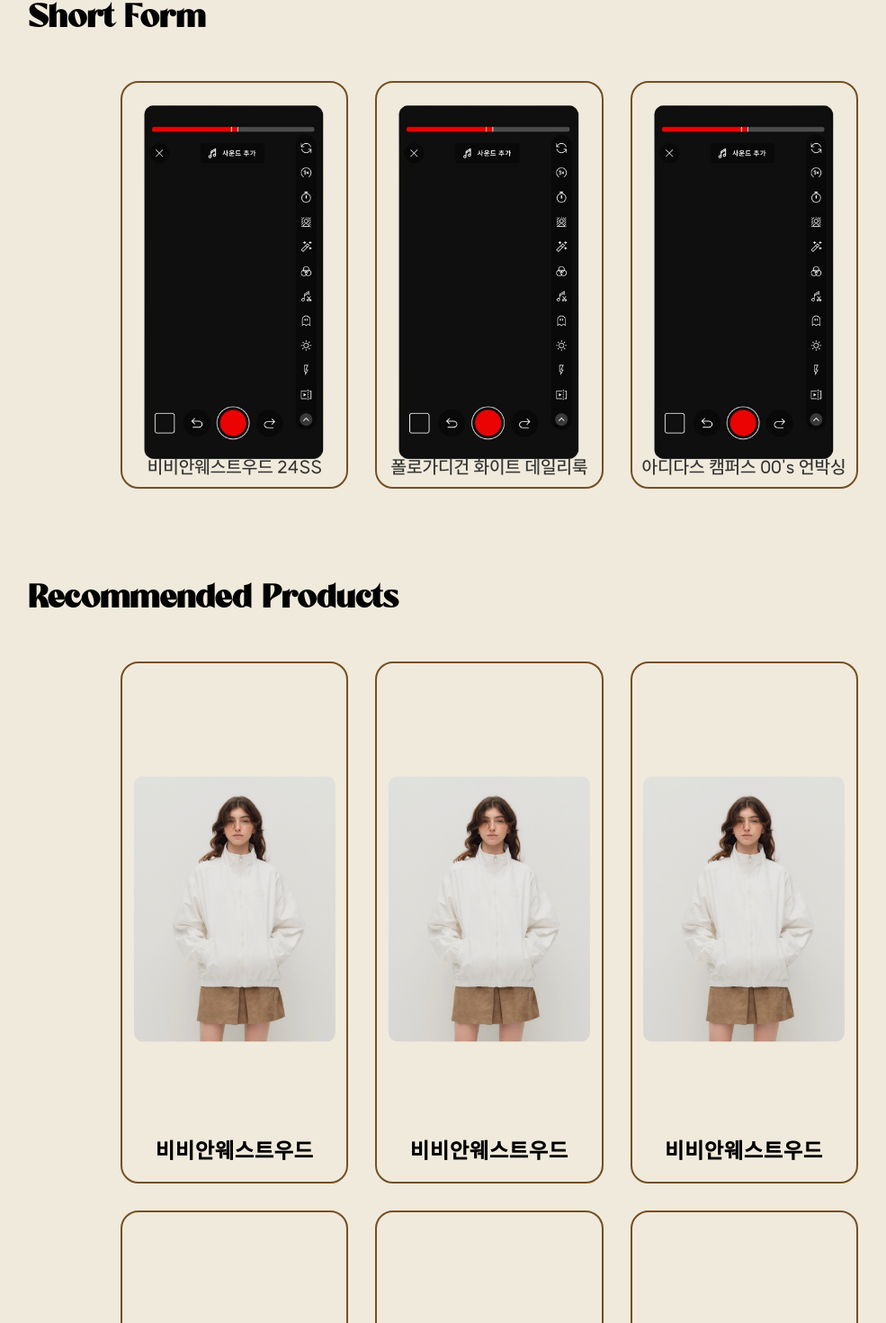
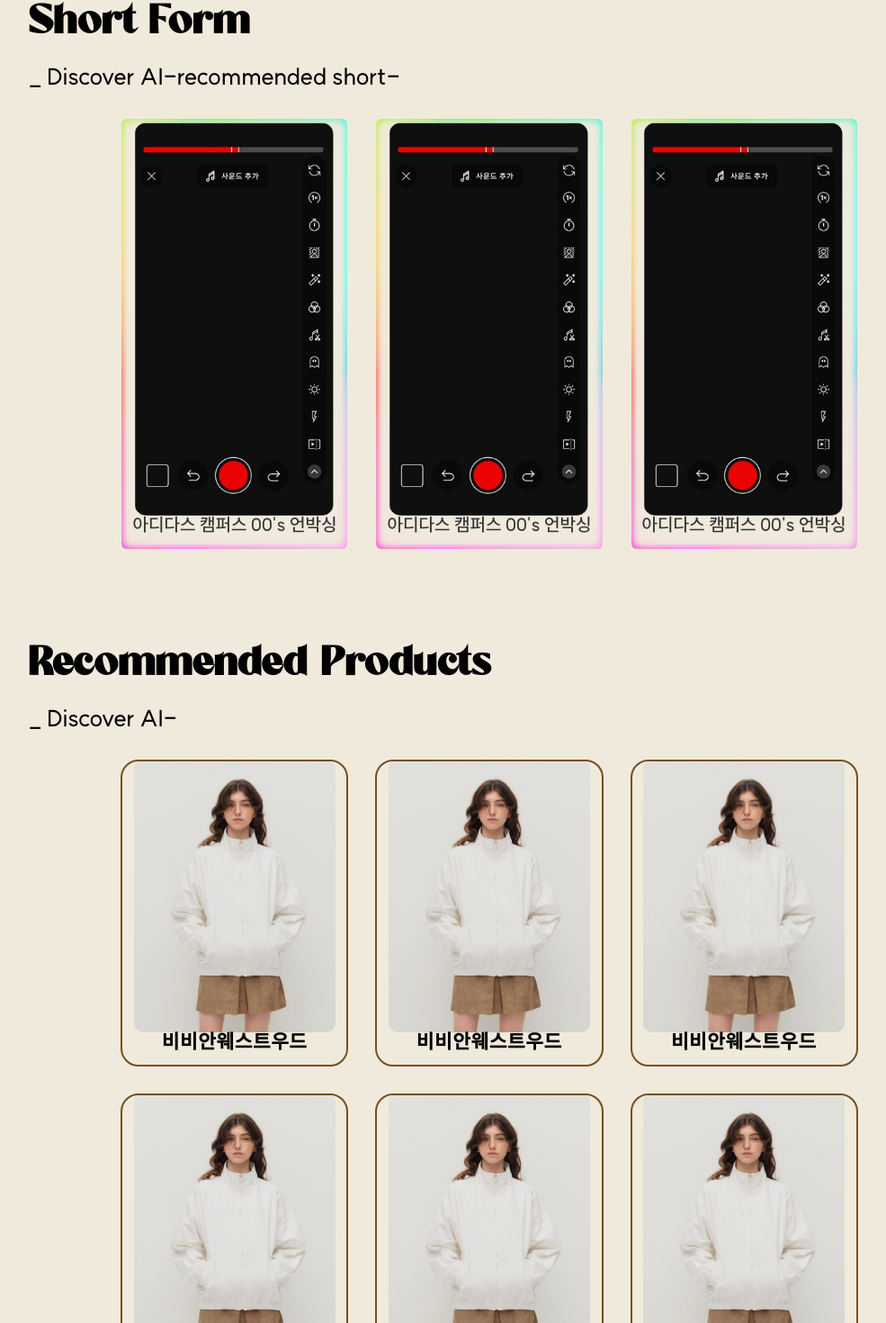
Before and after one commit to SK-Rookies-Final3/FrontEnd, a React (Create React App) app: page / in a window 1280 px wide. Shown: the part 901-2371 px from the top of the page at 90% size, without its empty margins (96-1081 px from the left). Built offline with nearby package versions, Linux system fonts and the light colour scheme.

Commit message:
fix: RF-42 <전체적인 디자인 수정 & 애니메이션 추가>

```diff
--- a/src/component/Home.js
+++ b/src/component/Home.js
@@ -1,4 +1,4 @@
-import React, { useState } from 'react';
+import React, { useState, useEffect } from 'react';
 import { useNavigate, useLocation } from 'react-router-dom';
 import ShortModal from './ShortModal';
 import leftImage from '../logo/404logo.png';
@@ -23,6 +23,72 @@ function Home() {
 
     const [showModal, setShowModal] = useState(false);
     const [videoSrc, setVideoSrc] = useState('');
+    const navigate = useNavigate();
+
+    // 타이핑 effect short
+    const [displayedText, setDisplayedText] = useState('');
+    const texts = ["Discover AI-recommended short-form videos tailored just for you!", "당신에게 꼭 맞는 AI 추천 숏폼을 지금 만나보세요!"];
+    const [textIndex, setTextIndex] = useState(0);
+    const [charIndex, setCharIndex] = useState(0);
+    const [isDeleting, setIsDeleting] = useState(false);
+    const [isPausedShort, setIsPausedShort] = useState(false);
+
+    // 타이핑 effect product
+    const [newDisplayedText, setNewDisplayedText] = useState('');
+    const newTexts = ["Discover AI-recommended products tailored just for you!", "당신에게 꼭 맞는 AI 추천 상품을 지금 만나보세요!"];
+    const [newTextIndex, setNewTextIndex] = useState(0);
+    const [newCharIndex, setNewCharIndex] = useState(0);
+    const [newIsDeleting, setNewIsDeleting] = useState(false);
+    const [isPausedProduct, setIsPausedProduct] = useState(false);
+
+    const typingEffect = (
+        texts, setDisplayedText, charIndex, setCharIndex,
+        isDeleting, setIsDeleting, textIndex, setTextIndex,
+        isPaused, setIsPaused
+    ) => {
+        if (isPaused) return;
+
+        const timeout = setTimeout(() => {
+            if (isDeleting) {
+                if (charIndex > 0) {
+                    setDisplayedText(texts[textIndex].slice(0, charIndex - 1));
+                    setCharIndex((prev) => prev - 1);
+                } else {
+                    setIsDeleting(false);
+                    setTextIndex((prev) => (prev + 1) % texts.length);
+                    setIsPaused(true);
+                    setTimeout(() => setIsPaused(false), 1000);
+                }
+            } else {
+                if (charIndex < texts[textIndex].length) {
+                    setDisplayedText(texts[textIndex].slice(0, charIndex + 1));
+                    setCharIndex((prev) => prev + 1);
+                } else {
+                    setIsDeleting(true);
+                    setIsPaused(true);
+                    setTimeout(() => setIsPaused(false), 1000);
+                }
+            }
+        }, isDeleting ? 50 : 50);
+
+        return () => clearTimeout(timeout);
+    };
+
+    useEffect(() => {
+        return typingEffect(
+            texts, setDisplayedText, charIndex, setCharIndex,
+            isDeleting, setIsDeleting, textIndex, setTextIndex,
+            isPausedShort, setIsPausedShort
+        );
+    }, [charIndex, isDeleting, textIndex, isPausedShort]);
+
+    useEffect(() => {
+        return typingEffect(
+            newTexts, setNewDisplayedText, newCharIndex, setNewCharIndex,
+            newIsDeleting, setNewIsDeleting, newTextIndex, setNewTextIndex,
+            isPausedProduct, setIsPausedProduct
+        );
+    }, [newCharIndex, newIsDeleting, newTextIndex, isPausedProduct]);
 
     const handleVideoClick = (url) => {
         setVideoSrc(url);
@@ -33,8 +99,6 @@ function Home() {
         setShowModal(false);
         setVideoSrc('');
     };
-
-    const navigate = useNavigate();
 
     const handleViewAllClick = () => {
         navigate('/pages/shop');
@@ -61,29 +125,59 @@ function Home() {
             {/* Short Form */}
             <div className="form-container">
                 <h2 className="form-title">Short Form</h2>
+                <div className="typed-text">_ {displayedText}</div>
                 <div className="short-form-videos">
-                    <div className="video-card" onClick={() => handleVideoClick('https://www.youtube.com/embed/khHcpvsUdK8')}>
-                        <img src={short} alt="Video1" className="video-thumbnail" />
-                        <p className="sub-form-title">비비안웨스트우드 24SS</p>
+
+                    <div className="has-glow">
+                        <div className="glow">
+                            <div className="glow-bg"></div>
+                        </div>
+                        <div className="white-clip"></div>
+                        <div className="content">
+                            <div className="video-card" onClick={() => handleVideoClick('https://www.youtube.com/embed/khHcpvsUdK8')}>
+                                <img src={short} alt="Video3" className="video-thumbnail" />
+                                <p className="sub-form-title">아디다스 캠퍼스 00's 언박싱</p>
+                            </div>
+                        </div>
                     </div>
-                    <div className="video-card" onClick={() => handleVideoClick('https://www.youtube.com/embed/khHcpvsUdK8')}>
-                        <img src={short} alt="Video2" className="video-thumbnail" />
-                        <p className="sub-form-title">폴로가디건 화이트 데일리룩</p>
+
+                    <div className="has-glow">
+                        <div className="glow">
+                            <div className="glow-bg"></div>
+                        </div>
+                        <div className="white-clip"></div>
+                        <div className="content">
+                            <div className="video-card" onClick={() => handleVideoClick('https://www.youtube.com/embed/khHcpvsUdK8')}>
+                                <img src={short} alt="Video3" className="video-thumbnail" />
+                                <p className="sub-form-title">아디다스 캠퍼스 00's 언박싱</p>
+                            </div>
+                        </div>
                     </div>
-                    <div className="video-card" onClick={() => handleVideoClick('https://www.youtube.com/embed/khHcpvsUdK8')}>
-                        <img src={short} alt="Video3" className="video-thumbnail" />
-                        <p className="sub-form-title">아디다스 캠퍼스 00's 언박싱</p>
+
+                    <div className="has-glow">
+                        <div className="glow">
+                            <div className="glow-bg"></div>
+                        </div>
+                        <div className="white-clip"></div>
+                        <div className="content">
+                            <div className="video-card" onClick={() => handleVideoClick('https://www.youtube.com/embed/khHcpvsUdK8')}>
+                                <img src={short} alt="Video3" className="video-thumbnail" />
+                                <p className="sub-form-title">아디다스 캠퍼스 00's 언박싱</p>
+                            </div>
+                        </div>
                     </div>
+
                 </div>
+
+
                 <ShortModal showModal={showModal} videoSrc={videoSrc} onClose={handleCloseModal} />
             </div>
 
 
             {/* Product Form */}
             <div className='form-container'>
-
                 <h2 className="form-title">Recommended Products</h2>
-
+                <div className="typed-text">_ {newDisplayedText}</div>
                 <div class="product-form-container">
                     <div class="card">
                         <div class="imgBx">
--- a/src/component/css/Home.css
+++ b/src/component/css/Home.css
@@ -108,13 +108,17 @@
 }
 
 .form-title {
-    font-size: 36px;
+  font-size: 45px;
   font-weight: bold;
   margin-bottom: 20px;
   position: relative;
   display: inline-block;
   font-family: "SugarMagic";
   margin-top: 100px;
+}
+
+.typed-text {
+  font-size: 25px;
 }
 
 .short-form-title::after {
@@ -138,17 +142,18 @@
 }
 
 .video-card {
-    width: 100%;
+  width: 115%;
   height: 100%;
   background-color: transparent;
-    border: 2px solid #754F23;
+  /* border: 2px solid #754F23; */
   border-radius: 20px;
-    padding: 10px;
+  /* padding: 10px; */
 }
 
 .video-thumbnail {
   width: 100%;
   height: auto;
+  margin-top: -27px;
   cursor: pointer;
 }
 
@@ -160,51 +165,112 @@
   margin-top: -20px;
 }
 
+.content {
+  display: flex;
+  flex-direction: column;
+  padding: 10px;
+  flex-grow: 1;
+  border-radius: 8px;
+  margin: 6px;
+  backdrop-filter: blur(22px);
+  background: transparent;
+  justify-content: center;
+  align-items: center;
+}
+
+.has-glow {
+  width: 100%;
+  height: 100%;
+  display: inline-flex;
+  position: relative;
+  isolation: isolate;
+}
+
+.white-clip {
+  position: absolute;
+  /* background: white; */
+  background: #F0EADC;
+  filter: blur(6px);
+  border-radius: 8px;
+  width: 100%;
+  height: 100%;
+  pointer-events: none;
+}
+
+.glow {
+  border-radius: 6px;
+  inset: 1px;
+  overflow: hidden;
+  position: absolute;
+  transition: opacity 0.8s ease-out;
+  will-change: opacity;
+}
+
+.glow-bg {
+  --color: oklch(0.85 0.37 145.75);
+  animation: spin 3s linear infinite;
+  aspect-ratio: 1;
+  background: conic-gradient(in oklch longer hue, var(--color), var(--color));
+  left: 50%;
+  top: 50%;
+  position: absolute;
+  translate: -50% -50%;
+  width: 250%;
+  height: 250%;
+}
+
+@keyframes spin {
+  to {
+    rotate: 1turn;
+  }
+}
 
 .product-form-container {
-    position: relative;
-    display: flex;
-    flex-wrap: wrap;
-    justify-content: space-between;
-    align-items: flex-start;
+  display: grid;
+  grid-template-columns: repeat(3, 1fr);
+  gap: 30px;
+  width: 80%;
   margin: auto;
-    width: 80%;
   margin-top: 30px;
-    gap: 30px;
 }
+
 .product-form-container .card {
   position: relative;
   border-radius: 20px;
   overflow: hidden;
-    flex: 0 1 calc(33.33% - 20px);
   background-color: transparent;
   border: 2px solid #754F23;
-    border-radius: 20px;
   transition: all 0.5s ease;
   box-sizing: border-box;
-    height: 580px;
+  padding-top: 133.33%; /* 3:4 비율 유지 */
+  height: 0;
 }
 
 .product-form-container .card .imgBx {
   position: absolute;
-    top: 50%;
-    transform: translateY(-50%);
+  top: 0;
+  left: 0;
   width: 100%;
   height: 100%;
-    transition: .5s;
+  display: flex;
+  justify-content: center;
+  align-items: center;
+  margin-top: -20px;
 }
+
 .product-form-container .card:hover .imgBx {
   top: 0%;
-    transform: translateY(-10px);
+  transition: transform 0.5s ease-in-out;
+  transform: translateY(-5px);
 }
+
 .product-form-container .card .imgBx img {
-    position: absolute;
-    top: 50%;
-    left: 50%;
-    transform: translate(-50%, -55%);
   width: 90%;
+  height: 90%;
+  object-fit: cover;
   border-radius: 10px;
 }
+
 .product-form-container .card .contentBx {
   position: absolute;
   bottom: 0;
@@ -213,32 +279,36 @@
   text-align: center;
   transition: 1s;
 }
+
 .product-form-container .card:hover .contentBx {
-    height: 180px;
+  height: 200px;
   background-color: #b0a695d2;
   border-radius: 20px;
 }
+
 .product-form-container .card .contentBx h2 {
-    position: relative;
   font-weight: 600;
   letter-spacing: 1px;
   color: black;
-    /* z-index: 101; */
+  margin-top: 30px;
+  font-size: 22px;
 }
+
 .product-form-container .card .contentBx .price {
   display: flex;
   justify-content: center;
   align-items: center;
-    /* padding: 8px 20px;   */
   transition: .5s;
   opacity: 0;
   visibility: hidden;
 }
+
 .product-form-container .card:hover .contentBx .price {
   opacity: 1;
   visibility: visible;
   transition-delay: .5s;
 }
+
 .product-form-container .card .contentBx .price h3 {
   color: black;
   font-weight: 500;
@@ -247,6 +317,7 @@
   letter-spacing: 2px;
   margin-right: 10px;
 }
+
 .product-form-container .card .contentBx .price span {
   width: 80px;
   height: 26px;
@@ -257,8 +328,6 @@
   display: inline-block;
   color: #111;
   background: #f3eeea;
-    transition: .5s;
-    color: #111;
   border-radius: 4px;
 }
 
@@ -275,14 +344,15 @@
   transform: translateY(50px);
   transition: .5s;
 }
+
 .product-form-container .card:hover .contentBx a {
   opacity: 1;
   transform: translateY(0px);
   transition-delay: .7s;
 }
 
-
 .view-all-button {
+  grid-column: span 3;
   scale: 0.8;
   line-height: 1;
   display: inline-flex;
@@ -297,7 +367,7 @@
   position: relative;
   cursor: pointer;
   margin-left: auto;
-    margin-top: 10px;
+  /* margin-top: 10px; */
 }
 
 .view-all-button .button_all_icon-wrapper {
```
Also changed, not shown: src/component/css/ShortModal.css (+63 -21 lines). Lines whose indentation alone changed are shown as unchanged.
